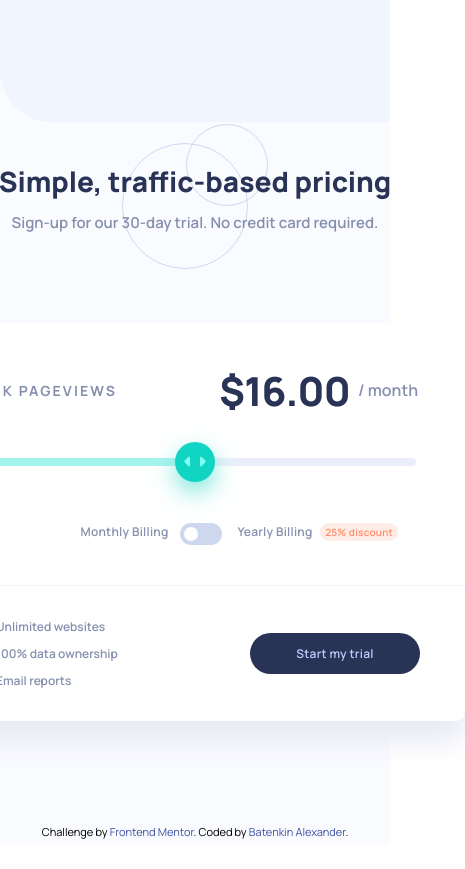
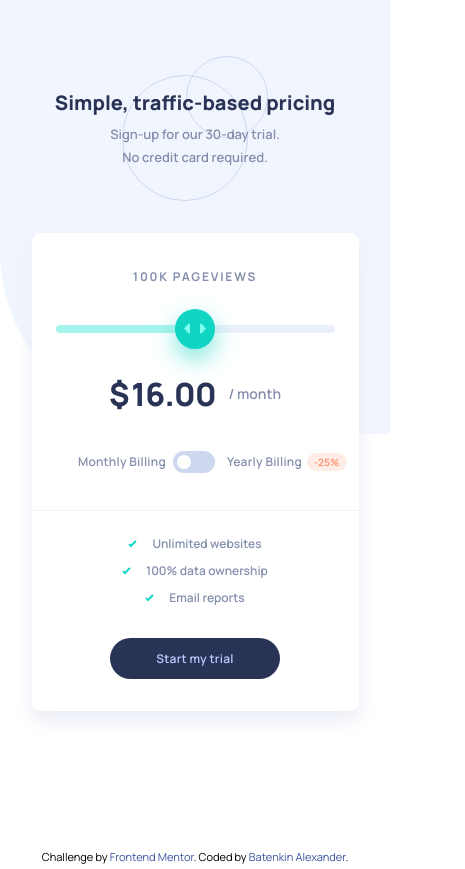
Before and after one commit to albatros444/frontendMentor31, a plain HTML site: page index.html in a window 390 px wide. Shown: the whole page, 465 px wide, since content can reach past the window. Before the commit the page ends 844 px from the top, so only its background shows below. Drawn offline with Linux system fonts and the light colour scheme.

Commit message:
pixelperfect desktop and mobile done

```diff
--- a/index.html
+++ b/index.html
@@ -32,7 +32,7 @@
               <p><span class="pageViewsNumber">100K</span> Pageviews</p>
               <p class="priceParagraph desktopPrice">
                 <span class="dollarSign">$</span
-                ><span class="price">16.00</span> <span>/ month</span>
+                ><span class="priceValueD">16.00</span> <span>/ month</span>
               </p>
             </div>
             <div class="slider">
@@ -46,10 +46,11 @@
               />
             </div>
             <p class="priceParagraph mobilePrice">
-              <span class="dollarSign">$</span><span class="price">16.00</span>
+              <span class="dollarSign">$</span
+              ><span class="priceValueM">16.00</span>
               <span>/ month</span>
             </p>
-            <div class="boxForLeftShifting">
+            <div class="boxForRightShifting">
               <div class="billing">
                 <p>Monthly Billing</p>
                 <div class="switchButton">
--- a/index.js
+++ b/index.js
@@ -1,6 +1,7 @@
 const slider = document.querySelector("#range");
 const pageViews = document.querySelector(".pageViewsNumber");
-const price = document.querySelector(".price");
+const priceValueM = document.querySelector(".priceValueM");
+const priceValueD = document.querySelector(".priceValueD");
 const switchButton = document.querySelector("#switchButton");
 ///////////////
 const pageViewsArr = ["10K", "50K", "100K", "500K", "1M"];
@@ -11,13 +12,20 @@ function progressScript() {
     sliderValue * 25
   }%, hsl(224, 65%, 95%) ${sliderValue}%)`;
   pageViews.innerText = pageViewsArr[sliderValue];
-  price.innerText = switchButton.checked
+  priceValueM.innerText = switchButton.checked
+    ? Number(pricesArr[sliderValue]) * 0.75 + ".00"
+    : pricesArr[sliderValue];
+  priceValueD.innerText = switchButton.checked
     ? Number(pricesArr[sliderValue]) * 0.75 + ".00"
     : pricesArr[sliderValue];
 }
 progressScript();
 switchButton.addEventListener("click", () => {
-  price.innerText = switchButton.checked
+  priceValueM.innerText = switchButton.checked
+    ? Number(pricesArr[slider.value]) * 0.75 + ".00"
+    : pricesArr[slider.value];
+
+  priceValueD.innerText = switchButton.checked
     ? Number(pricesArr[slider.value]) * 0.75 + ".00"
     : pricesArr[slider.value];
 });
--- a/scss/card.scss
+++ b/scss/card.scss
@@ -1,5 +1,4 @@
 .card {
-  border-image: url(/images/icon-slider.svg) 60;
   width: 540px;
   height: auto;
   background-color: white;
@@ -11,7 +10,6 @@
   .topBox {
     padding: 40px 47px 40px;
     border-bottom: 1px solid hsl(223, 33%, 96%);
-
     .viewsPriceBox {
       display: flex;
       justify-content: space-between;
@@ -110,7 +108,7 @@
       }
     }
 
-    .boxForLeftShifting {
+    .boxForRightShifting {
       display: flex;
       justify-content: end;
       margin-right: 20px;
--- a/scss/globals.scss
+++ b/scss/globals.scss
@@ -22,7 +22,7 @@ body {
   }
   font-family: "Manrope", sans-serif;
   font-size: 15px;
-  /* //position: relative; ///for footer with absolute position --> */
+  position: relative; ///for footer with absolute position
 }
 textarea,
 input {
--- a/scss/main.scss
+++ b/scss/main.scss
@@ -12,7 +12,7 @@
   align-items: center;
   height: 100vh;
   .titleAndCardBox {
-    padding-top: 38px;
+    padding: 38px 0 70px;
     background: url(/images/pattern-circles.svg) no-repeat top;
     h1 {
       font-size: 28px;
@@ -29,3 +29,4 @@
     }
   }
 }
+@import "mediaQs";
--- /dev/null
+++ b/scss/mediaQs.scss
@@ -0,0 +1,97 @@
+@media screen and (max-width: 600px) {
+  .background {
+    height: auto;
+    align-items: start;
+    background-size: auto 50%;
+    background-color: white;
+
+    .titleAndCardBox {
+      margin-top: 56px;
+      padding-top: 33px;
+
+      h1 {
+        margin-bottom: 7px;
+
+        font-size: 20px;
+      }
+      .headerText {
+        width: 170px;
+        margin: 0 auto 63px;
+        font-size: 13px;
+        line-height: 1.8;
+      }
+    }
+  }
+  .card {
+    max-width: 327px;
+    margin: 0 auto 88px;
+    box-shadow: none;
+    box-shadow: 0px 10px 20px hsl(229, 35%, 94%);
+
+    .topBox {
+      padding: 35px 22px 37px;
+      .viewsPriceBox {
+        .desktopPrice {
+          display: none;
+        }
+        p:first-child {
+          margin: 0 auto;
+          font-size: 12px;
+        }
+      }
+      .slider {
+        margin-bottom: 37px;
+      }
+      .mobilePrice {
+        display: flex;
+        justify-content: space-between;
+        width: 172px;
+        margin: 0 auto 35px;
+        span:first-child,
+        :nth-child(2) {
+          font-size: 32px;
+        }
+        span:last-child {
+          margin-left: 10px;
+          font-size: 14px;
+          color: hsl(225, 20%, 60%);
+        }
+      }
+      .boxForRightShifting {
+        margin-right: -10px;
+        .billing {
+          p {
+            padding-top: 2px;
+            // letter-spacing: -0.001em;
+          }
+          .billingDesktop {
+            display: none;
+          }
+          .billingMobile {
+            display: block;
+          }
+          span {
+            padding: 2px 7px;
+            margin-left: 2px;
+          }
+          .switchButton {
+            margin-left: 0px;
+            margin-right: 12px;
+            letter-spacing: -0.02em;
+          }
+        }
+      }
+    }
+    .bottomBox {
+      flex-direction: column;
+      padding: 24px 45px 22px;
+      .checkTexts {
+        width: 150px;
+        margin-bottom: 22px;
+        p {
+          text-align: center;
+        }
+      }
+    }
+  }
+}
```
Also changed, not shown: dist/main.css, 1 other file.
